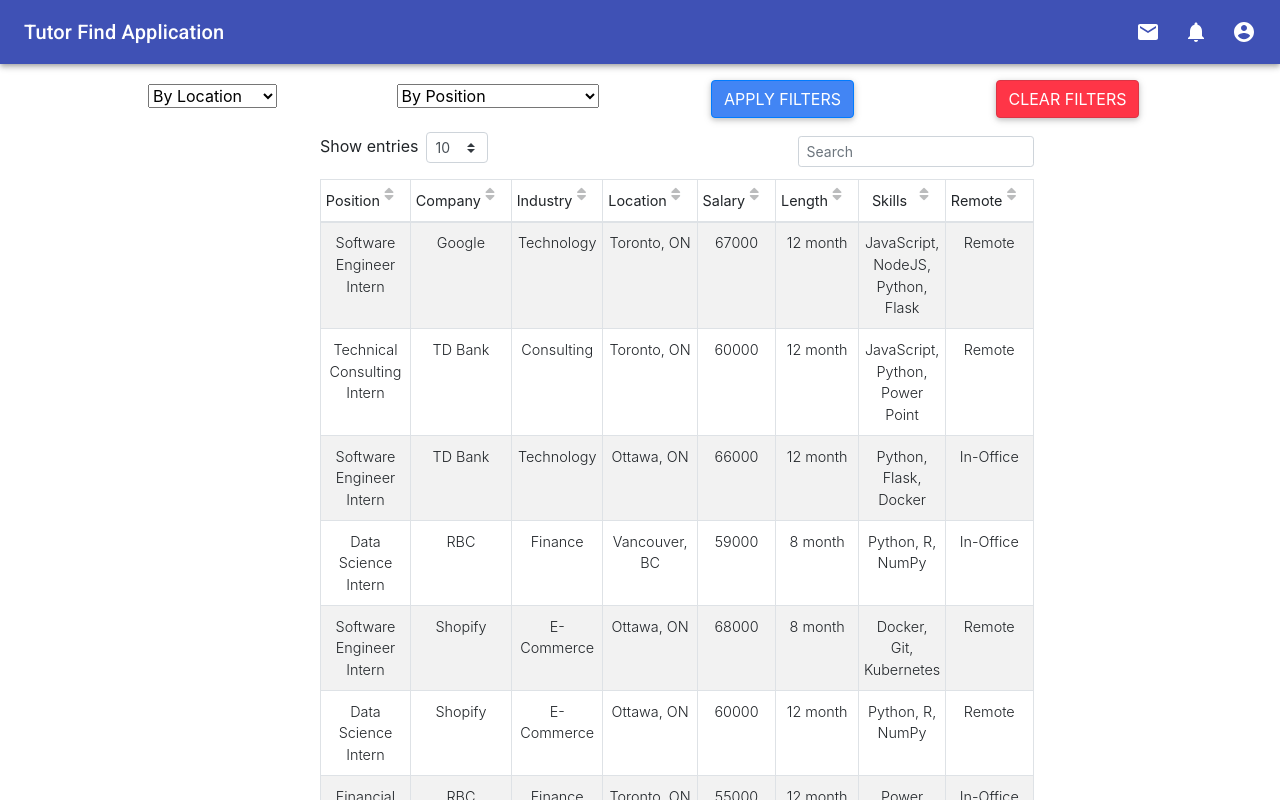
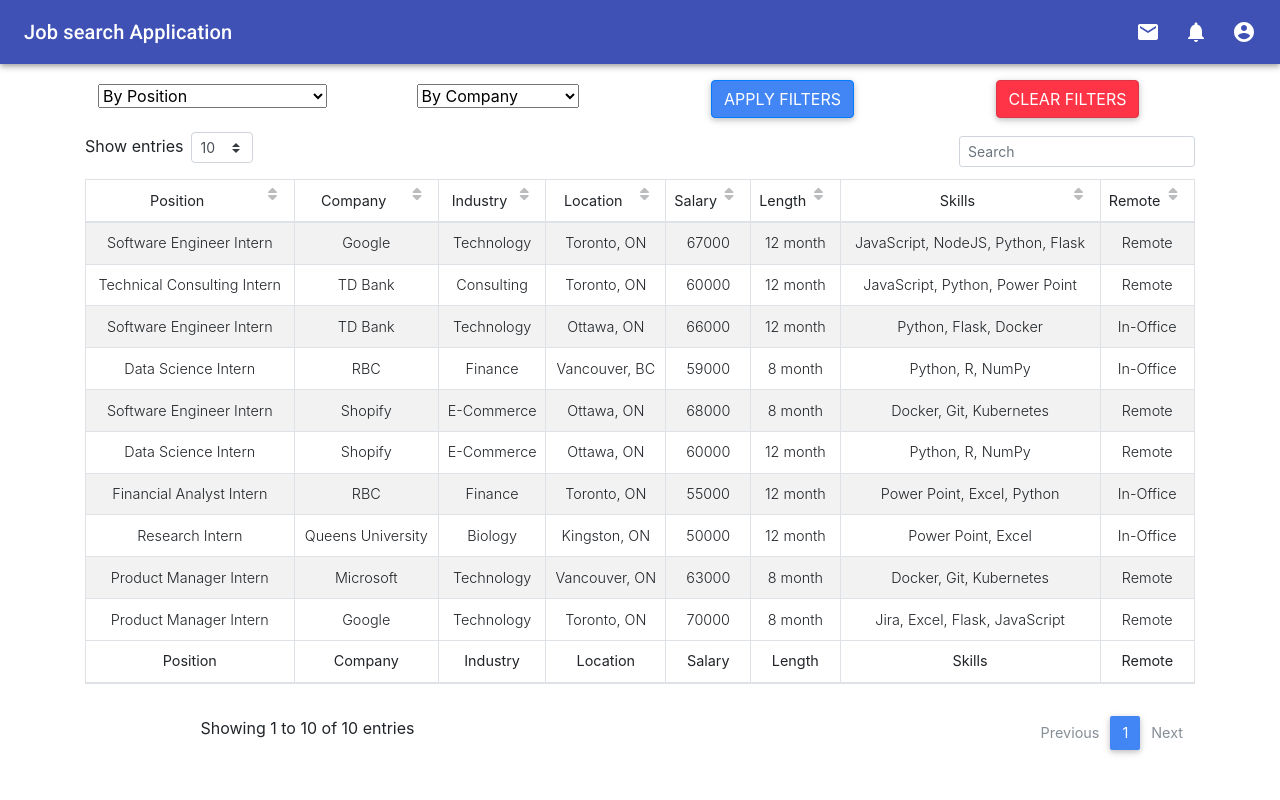
Before and after one commit to shiyanboxer/CMPE-325-QUIP-2.0, a React (Create React App) app in the folder frontend/my-app/: page /home in a window 1280 px wide. Shown: the top 800 px of the page. Built offline with nearby package versions, Linux system fonts and the light colour scheme.

Commit message:
Adding appropriate filters

```diff
--- a/frontend/my-app/src/components/Navbar.js
+++ b/frontend/my-app/src/components/Navbar.js
@@ -176,7 +176,7 @@
             <MenuIcon />
           </IconButton> */}
           <Typography className={classes.title} variant="h6" noWrap>
-           <Link to="/home" style={{textDecoration:"None",color:"white"}}>Tutor Find Application</Link>
+           <Link to="/home" style={{textDecoration:"None",color:"white"}}>Job search Application</Link>
           </Typography>
           {/* <div className={classes.search}>
             <div className={classes.searchIcon}>
--- a/frontend/my-app/src/components/NewHome.js
+++ b/frontend/my-app/src/components/NewHome.js
@@ -23,7 +23,7 @@
         const tempData = {...this.state.data}
         let newData = []
         tempData.rows.map((item)=>{
-            if ((item.office.includes(location)) && (item.position.includes(postion))){
+            if ((item.company.includes(location)) && (item.position.includes(postion))){
                 return(newData.push(item))
             }
         })
@@ -42,20 +42,27 @@
             <div className="container">
                     <div className="row">
                         <div className="col-md-3">
-                        <select className={styles.selectTag} ref={this.locationRef} >
-                            <option value={""}>By Location</option>
-                            <option value={"Edinburgh"}>Edinburgh</option>
-                            <option value={"Tokyo"}>Tokyo</option>
-                            <option value={"San Francisco"}>San Francisco</option>
-                        </select>
+
+                        <select className={styles.selectTag} ref={this.positionRef}>
+                                <option value={""}>By Position</option>
+                                <option value={"Software Engineer Intern"}>Software Engineer Intern	</option>
+                                <option value={"Technical Consulting Intern"}>Technical Consulting Intern</option>
+                                <option value={"Data Science Intern"}>Data Science Intern</option>
+                                <option value={"Financial Analyst Intern"}>Financial Analyst Intern</option>
+                                <option value={"Product Manager Intern"}>Product Manager Intern</option>
+                            </select>
+
+
                         </div>
                         <div className="col-md-3">
-                            <select className={styles.selectTag} ref={this.positionRef}>
-                                <option value={""}>By Position</option>
-                                <option value={"System Architect"}>System Architect</option>
-                                <option value={"Accountant"}>Accountant</option>
-                                <option value={"Junior Technical Author"}>Junior Technical Author</option>
-
+                            <select className={styles.selectTag} ref={this.locationRef} >
+                                <option value={""}>By Company</option>
+                                <option value={"Google"}>Google</option>
+                                <option value={"TD Bank"}>TD Bank</option>
+                                <option value={"RBC"}>RBC</option>
+                                <option value={"Shopify"}>Shopify</option>
+                                <option value={"Microsoft"}>Microsoft</option>
+                                <option value={"Quuens University"}>Quuens University</option>
                             </select>
                         </div>
                         <div className="col-md-3">
@@ -71,10 +78,10 @@
                     </div>
                 </div>
 
-            <div style={{width:"50%", margin:"0 auto"}}>
+            <div style={{width:"100%", margin:"0 auto"}}>
                 <div className="container">
                     <div className="row">
-                        <div className="cold-md-12">
+                        <div className="col-md-12">
                         <MDBDataTable
                             striped
                             bordered
--- a/frontend/my-app/src/components/SignIn.js
+++ b/frontend/my-app/src/components/SignIn.js
@@ -51,6 +51,7 @@
     const password = document.getElementById("password").value
     console.log(email + " " + password)
     if(password === "12345"){
+        alert("Welcome "+ email)
         window.location.href = "/home"
     }
     else{
```
Also changed, not shown: frontend/my-app/src/style/NewHome.module.css (line endings or trailing spaces), 1 other file (tests, documents, lock files or other folders).
